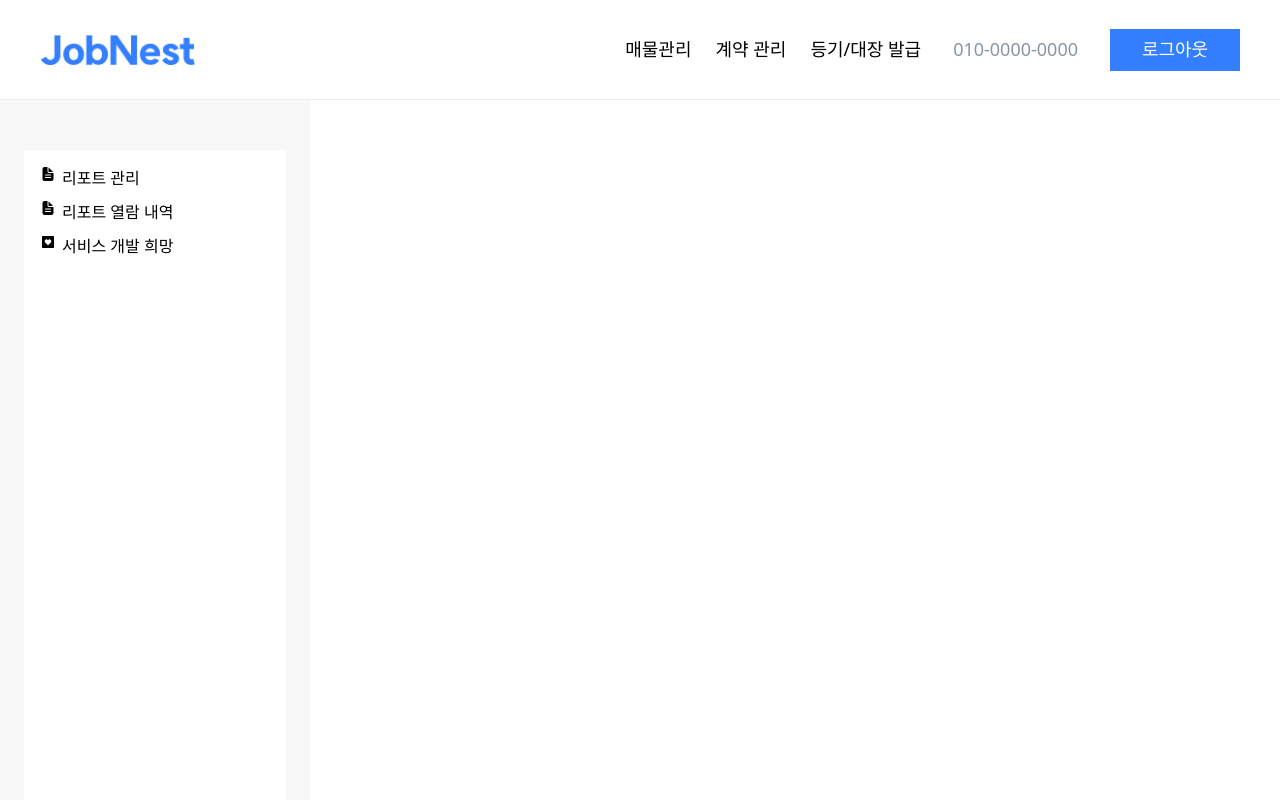
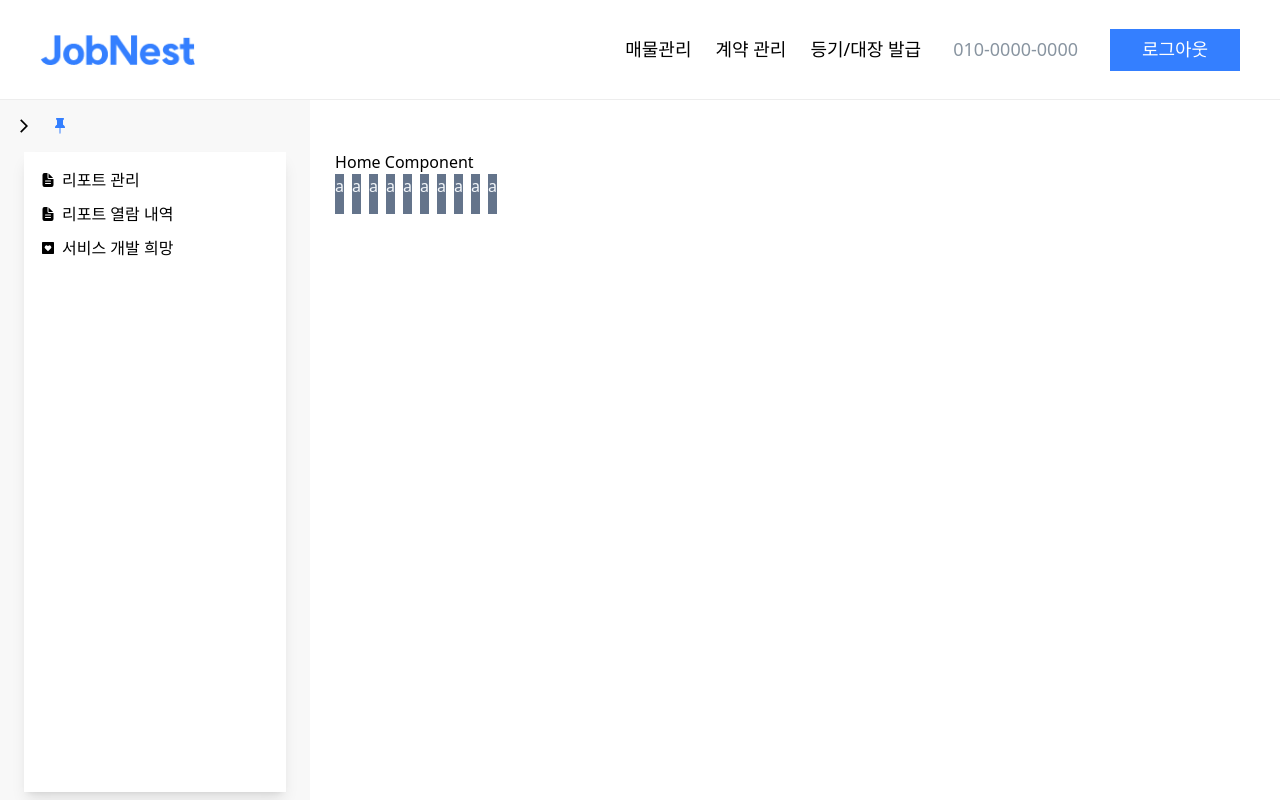
Before and after one commit to JobNest-useTeamWork/jobnest-frontend, a React (Vite) app: page / in a window 1280 px wide. Shown: the top 800 px of the page. Built offline with nearby package versions, Linux system fonts and the light colour scheme.

Commit message:
[feat] Sidebar 구현

```diff
--- a/src/components/outside/Navigation.tsx
+++ /dev/null
@@ -1,23 +0,0 @@
-import { IoDocumentText } from "react-icons/io5";
-import { BiSolidHeartSquare } from "react-icons/bi";
-const Navigation = () => {
-  return (
-    <nav className="bg-[#f8f8f8] w-[310px] h-lvh pt-[50px] px-[10px] flex justify-center align-center ">
-      <div className="bg-white w-[262px] flex flex-col gap-[10px] p-[1rem]">
-        <div className="flex gap-[6px]">
-          <IoDocumentText />
-          <div>리포트 관리</div>
-        </div>
-        <div className="flex gap-[6px]">
-          <IoDocumentText />
-          <div>리포트 열람 내역</div>
-        </div>
-        <div className="flex gap-[6px]">
-          <BiSolidHeartSquare />
-          <div>서비스 개발 희망</div>
-        </div>
-      </div>
-    </nav>
-  );
-};
-export default Navigation;
--- /dev/null
+++ b/src/components/outside/SideBar copy.tsx
@@ -0,0 +1,52 @@
+import { IoDocumentText } from "react-icons/io5";
+import { BiSolidHeartSquare } from "react-icons/bi";
+import { MdArrowBackIosNew } from "react-icons/md";
+import { MdArrowForwardIos } from "react-icons/md";
+import { twMerge } from "tailwind-merge";
+import { useState } from "react";
+import { BsFillPinFill } from "react-icons/bs";
+
+const SideBar = () => {
+  const [isOpen, setIsOpen] = useState(true);
+  return (
+    <nav
+      className={twMerge(
+        "bg-[#f8f8f8] w-[50px] hover:w-[310px] h-[100vh] p-4 fixed flex flex-col gap-[16px] items-center group transition-all duration-300 ease-in-out z-[1000] hover:fixed left-0"
+      )}
+    >
+      <button
+        className={twMerge("flex h-[20px] group-hover:hidden self-start")}
+      >
+        <MdArrowBackIosNew />
+      </button>
+      <div className={twMerge("flex justify-between hidden group-hover:block")}>
+        <button className={twMerge("flex h-[20px]")}>
+          <MdArrowForwardIos />
+        </button>
+        <button>
+          <BsFillPinFill />
+        </button>
+      </div>
+      <div
+        className={twMerge(
+          "bg-white w-[262px] h-[80vh] flex flex-col gap-[10px] p-[1rem] transform -translate-x-full opacity-0 group-hover:translate-x-0 group-hover:opacity-100 transition-all duration-200 ease-in-out shadow-lg"
+        )}
+      >
+        <div className="flex gap-[6px] items-center active:text-main-color">
+          <IoDocumentText />
+          <a href="#">리포트 관리</a>
+        </div>
+        <div className="flex gap-[6px] items-center active:text-main-color">
+          <IoDocumentText />
+          <a href="#">리포트 열람 내역</a>
+        </div>
+        <div className="flex gap-[6px] items-center active:text-main-color">
+          <BiSolidHeartSquare />
+          <a href="#">서비스 개발 희망</a>
+        </div>
+      </div>
+    </nav>
+  );
+};
+
+export default SideBar;
--- /dev/null
+++ b/src/components/outside/SideBar.tsx
@@ -0,0 +1,79 @@
+import { IoDocumentText } from "react-icons/io5";
+import { BiSolidHeartSquare } from "react-icons/bi";
+import { MdArrowBackIosNew } from "react-icons/md";
+import { MdArrowForwardIos } from "react-icons/md";
+import { twMerge } from "tailwind-merge";
+import { useState } from "react";
+import { BsFillPinFill } from "react-icons/bs";
+
+const SideBar = () => {
+  const [isFixed, setIsFixed] = useState(true);
+  return (
+    <>
+      <nav
+        className={twMerge(
+          "bg-[#f8f8f8] h-[100vh] fixed left-0 p-4 flex flex-col gap-[16px] items-center",
+          isFixed
+            ? "w-[310px] block flex flex-col gap-[16px] "
+            : "w-[50px] hover:w-[310px] group transition-all duration-300 ease-in-out z-[1000] "
+        )}
+      >
+        <div className="flex self-start gap-[16px] items-center">
+          {/* 펼치기 전 아이콘 */}
+          <button
+            className={twMerge(
+              "flex h-[20px] w-[20px] items-center",
+              isFixed ? "hidden" : "group-hover:hidden"
+            )}
+          >
+            <MdArrowBackIosNew />
+          </button>
+          {/* 펼친 후 아이콘 */}
+          <button
+            className={twMerge(
+              "flex h-[20px] w-[20px] items-center",
+              !isFixed && "hidden group-hover:block"
+            )}
+          >
+            <MdArrowForwardIos />
+          </button>
+          <button
+            onClick={() => setIsFixed((isFixed) => !isFixed)}
+            className={twMerge(
+              "flex h-[20px] w-[20px] items-center",
+              isFixed ? "text-main-color" : "hidden group-hover:block"
+            )}
+          >
+            <BsFillPinFill />
+          </button>
+        </div>
+        <div
+          className={twMerge(
+            "bg-white w-[262px] h-[80vh] flex flex-col gap-[10px] p-[1rem] shadow-lg",
+            isFixed
+              ? ""
+              : "transform -translate-x-full opacity-0 group-hover:translate-x-0 group-hover:opacity-100 transition-all duration-200 ease-in-out"
+          )}
+        >
+          <div className="flex gap-[6px] items-center active:text-main-color">
+            <IoDocumentText />
+            <a href="#">리포트 관리</a>
+          </div>
+          <div className="flex gap-[6px] items-center active:text-main-color">
+            <IoDocumentText />
+            <a href="#">리포트 열람 내역</a>
+          </div>
+          <div className="flex gap-[6px] items-center active:text-main-color">
+            <BiSolidHeartSquare />
+            <a href="#">서비스 개발 희망</a>
+          </div>
+        </div>
+      </nav>
+      <div
+        className={twMerge(isFixed ? "w-[310px] mr-[50px]" : "w-[50px]")}
+      ></div>
+    </>
+  );
+};
+
+export default SideBar;
--- a/src/layouts/Layout.tsx
+++ b/src/layouts/Layout.tsx
@@ -1,13 +1,17 @@
 import { Outlet } from "react-router-dom";
 import Header from "../components/outside/Header";
-import Navigation from "../components/outside/Navigation";
+import SideBar from "../components/outside/SideBar";
 
 const Layout = () => {
   return (
     <>
       <Header />
-      <Navigation />
-      <Outlet />
+      <section className="flex">
+        <SideBar />
+        <section className="p-[50px] w-full h-full">
+          <Outlet />
+        </section>
+      </section>
     </>
   );
 };
```
